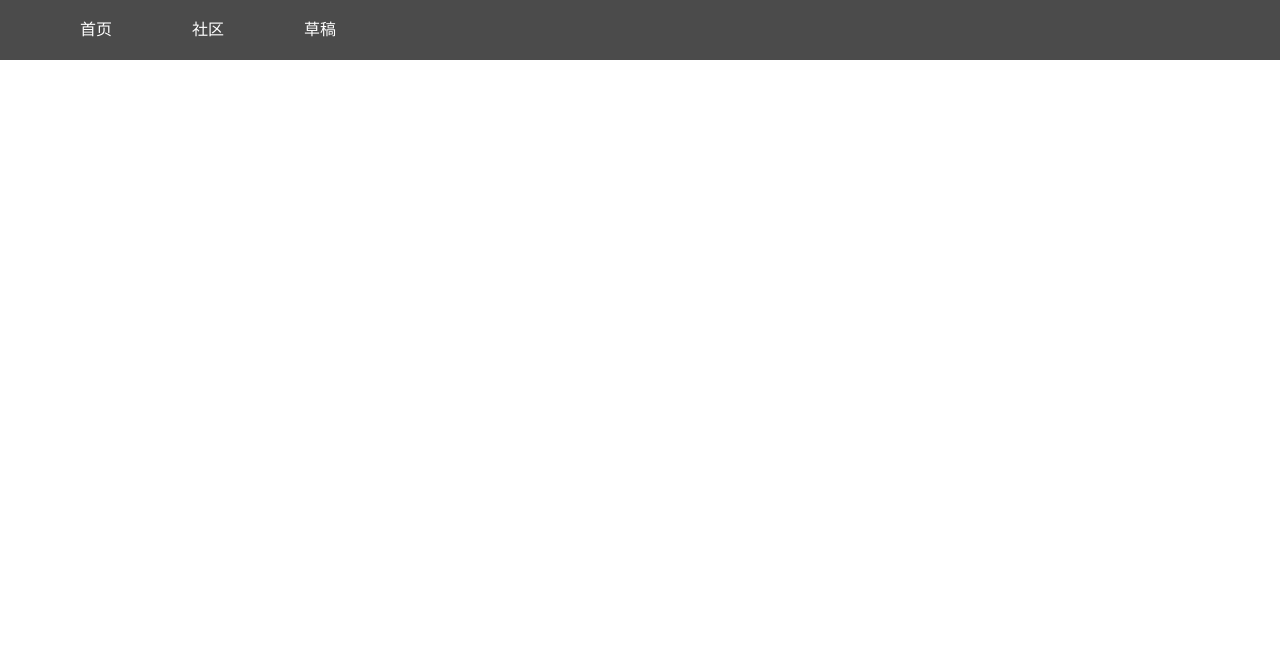
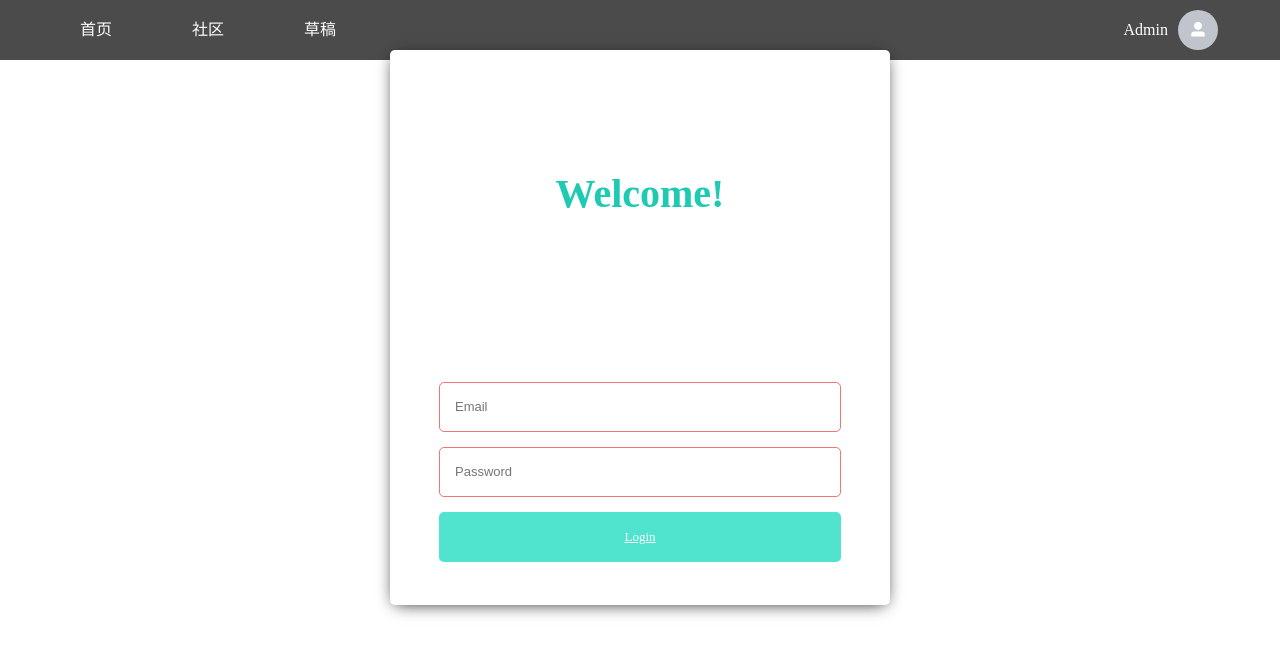
Before and after one commit to DawnLucifer/p5home-fontend, a Vue app: page /#/login in a window 1280 px wide. Shown: the top 656 px of the page. Built offline with nearby package versions, Linux system fonts and the light colour scheme.

Commit message:
before login

```diff
--- a/src/components/Navigator.vue
+++ b/src/components/Navigator.vue
@@ -20,6 +20,10 @@
           index="/sketch"
           @click="togoSketch">草稿
       </el-menu-item>
+      <div class="user-box">
+        <span class="user-text">Admin</span>
+        <el-avatar icon="el-icon-user-solid"></el-avatar>
+      </div>
     </el-menu>
   </div>
 </template>
@@ -71,7 +75,29 @@ export default {
 }
 
 .nav-container {
+  position: relative;
+}
 
+.user-box {
+  float: right;
+  margin-right: 5%;
+  margin-top: 10px;
+  height: 40px;
+}
+
+.user-box .user-text {
+  display: inline-block;
+  margin-right: 10px;
+  line-height: 40px;
+  vertical-align: top;
+}
+
+.nav-container .user-box .user-text {
+  color: white;
+}
+
+.nav-container-home .user-box .user-text {
+  color: black;
 }
 
 </style>
--- a/src/pages/Home.vue
+++ b/src/pages/Home.vue
@@ -8,7 +8,11 @@
         <div class="text-left">enjoy</div>
         <div class="text-right">coding</div>
         <div class="start">
-          <el-button type="danger" plain>Get Start !</el-button>
+          <el-button
+              type="danger"
+              plain
+              @click="gotoSketch"
+          >Get Start !</el-button>
         </div>
 
       </div>
@@ -29,6 +33,11 @@ export default {
   beforeDestroy() {
     this.$store.commit('RECEIVE_HOME', false)
     // console.log('leave')
+  },
+  methods: {
+    gotoSketch() {
+      this.$router.push('/sketch')
+    }
   }
 
 
--- /dev/null
+++ b/src/pages/Login.vue
@@ -0,0 +1,352 @@
+<template>
+  <div class="login" id="login">
+    <a href="javascript:" class="log-close"><i class="icons close"></i></a>
+    <div class="log-bg">
+      <div class="log-cloud cloud1"></div>
+      <div class="log-cloud cloud2"></div>
+      <div class="log-cloud cloud3"></div>
+      <div class="log-cloud cloud4"></div>
+
+      <div class="log-logo">Welcome!</div>
+    </div>
+    <div class="log-email">
+      <input type="text" placeholder="Email" :class="'log-input' + (account===''?' log-input-empty':'')"
+             v-model="account"><input type="password" placeholder="Password"
+                                      :class="'log-input' + (password===''?' log-input-empty':'')" v-model="password">
+      <a href="javascript:" class="log-btn" @click="login">Login</a>
+    </div>
+  </div>
+</template>
+
+<script>
+
+export default {
+  name: 'Login',
+  data() {
+    return {
+      isLoging: false,
+      account: '',
+      password: ''
+    }
+  },
+  methods: {
+    //登录逻辑
+    login() {
+      if (this.account !== '' && this.password !== '') {
+        this.toLogin();
+      }
+    },
+    //登录请求
+    toLogin() {
+      //一般要跟后端了解密码的加密规则
+      //这里例子用的哈希算法来自./js/sha1.min.js
+      // let password_sha = hex_sha1(hex_sha1(this.password));
+      // //需要想后端发送的登录参数
+      // let loginParam = {
+      //   account: this.account,
+      //   password_sha
+      // }
+      //设置在登录状态
+      this.isLoging = true;
+
+      //请求后端,比如:
+      /*this.$http.post( 'example.com/login.php', {
+      param: loginParam).then((response) => {
+        if(response.data.code == 1){
+          let expireDays = 1000 * 60 * 60 * 24 * 15;
+          this.setCookie('session', response.data.session, expireDays);
+          //登录成功后
+          this.$router.push('/user_info');
+        }
+      }, (response) => {
+          //Error
+      });
+      */
+
+      //演示用
+      setTimeout(() => {
+        //登录状态15天后过期
+        let expireDays = 1000 * 60 * 60 * 24 * 15;
+        this.setCookie('session', 'blablablablabla...', expireDays);
+        this.isLoging = false;
+        //登录成功后
+        this.$router.push('/user_info/');
+      }, 3000)
+    }
+  }
+}
+</script>
+
+<style scoped>
+.login {
+  position: fixed;
+  overflow: hidden;
+  left: 50%;
+  margin-left: -250px;
+  top: 50%;
+  margin-top: -350px;
+  width: 500px;
+  min-height: 555px;
+  z-index: 10;
+  right: 140px;
+  background: #fff;
+  -webkit-border-radius: 5px;
+  -moz-border-radius: 5px;
+  -ms-border-radius: 5px;
+  -o-border-radius: 5px;
+  border-radius: 5px;
+  -webkit-box-shadow: 0 3px 16px -5px #070707;
+  box-shadow: 0 3px 16px -5px #070707
+}
+
+.log-close {
+  display: block;
+  position: absolute;
+  top: 12px;
+  right: 12px;
+  opacity: 1;
+}
+
+.log-close:hover .icons {
+  transform: rotate(180deg);
+}
+
+.log-close .icons {
+  opacity: 1;
+  transition: all .3s
+}
+
+.log-cloud {
+  width: 63px;
+  height: 40px;
+  position: absolute;
+  z-index: 1
+}
+
+.login .cloud1 {
+  top: 21px;
+  left: -30px;
+  transform: scale(.6);
+  animation: cloud1 20s linear infinite;
+}
+
+.login .cloud2 {
+  top: 87px;
+  right: 20px;
+  animation: cloud2 19s linear infinite;
+}
+
+.login .cloud3 {
+  top: 160px;
+  left: 5px;
+  transform: scale(.8);
+  animation: cloud3 21s linear infinite;
+}
+
+.login .cloud4 {
+  top: 150px;
+  left: -40px;
+  transform: scale(.4);
+  animation: cloud4 19s linear infinite;
+}
+
+.log-bg {
+  width: 100%;
+  height: 312px;
+  overflow: hidden;
+}
+
+.log-logo {
+  height: 80px;
+  margin: 120px auto 25px;
+  text-align: center;
+  color: #1fcab3;
+  font-weight: bold;
+  font-size: 40px;
+}
+
+.log-text {
+  color: #57d4c3;
+  font-size: 13px;
+  text-align: center;
+  margin: 0 auto;
+}
+
+.log-logo, .log-text {
+  z-index: 2
+}
+
+.icons {
+  display: inline-block;
+}
+
+.close {
+  height: 16px;
+  width: 16px;
+  background-position: -13px 0;
+}
+
+.login-email {
+  height: 17px;
+  width: 29px;
+  background-position: -117px 0;
+}
+
+.log-btns {
+  padding: 15px 0;
+  margin: 0 auto;
+}
+
+.log-btn {
+  width: 402px;
+  display: block;
+  text-align: left;
+  line-height: 50px;
+  margin: 0 auto 15px;
+  height: 50px;
+  color: #fff;
+  font-size: 13px;
+  -webkit-border-radius: 5px;
+  background-color: #3B5999;
+  -moz-border-radius: 5px;
+  -ms-border-radius: 5px;
+  -o-border-radius: 5px;
+  border-radius: 5px;
+  position: relative;
+}
+
+.log-btn.tw {
+  background-color: #13B4E9
+}
+
+.log-btn.email {
+  background-color: #50E3CE
+}
+
+.log-btn:hover, .log-btn:focus {
+  color: #fff;
+  opacity: .8;
+}
+
+.log-email {
+  text-align: center;
+  margin-top: 20px;
+}
+
+.log-email .log-btn {
+  background-color: #50E3CE;
+  text-align: center;
+}
+
+.log-input-empty {
+  border: 1px solid #f37474 !important;
+}
+
+.isloading {
+  background: #d6d6d6
+}
+
+.log-btn .icons {
+  margin-left: 30px;
+  vertical-align: middle;
+}
+
+.log-btn .text {
+  left: 95px;
+  line-height: 50px;
+  text-align: left;
+  position: absolute;
+}
+
+.log-input {
+  width: 370px;
+  overflow: hidden;
+  padding: 0 15px;
+  font-size: 13px;
+  border: 1px solid #EBEBEB;
+  margin: 0 auto 15px;
+  height: 48px;
+  line-height: 48px;
+  -webkit-border-radius: 5px;
+  -moz-border-radius: 5px;
+  -ms-border-radius: 5px;
+  -o-border-radius: 5px;
+  border-radius: 5px;
+}
+
+.log-input.warn {
+  border: 1px solid #f88787
+}
+
+@-webkit-keyframes cloud1 {
+  0% {
+    left: 200px
+  }
+  100% {
+    left: -130px;
+  }
+}
+
+@keyframes cloud1 {
+  0% {
+    left: 200px
+  }
+  100% {
+    left: -130px;
+  }
+}
+
+@-webkit-keyframes cloud2 {
+  0% {
+    left: 500px;
+  }
+  100% {
+    left: -90px;
+  }
+}
+
+@keyframes cloud2 {
+  0% {
+    left: 500px;
+  }
+  100% {
+    left: -90px;
+  }
+}
+
+@-webkit-keyframes cloud3 {
+  0% {
+    left: 620px;
+  }
+  100% {
+    left: -70px;
+  }
+}
+
+@keyframes cloud3 {
+  0% {
+    left: 620px;
+  }
+  100% {
+    left: -70px;
+  }
+}
+
+@-webkit-keyframes cloud4 {
+  0% {
+    left: 100px;
+  }
+  100% {
+    left: -70px;
+  }
+}
+
+@keyframes cloud4 {
+  0% {
+    left: 100px;
+  }
+  100% {
+    left: -70px;
+  }
+}
+</style>
--- a/src/router/index.js
+++ b/src/router/index.js
@@ -3,6 +3,7 @@ import VueRouter from "vue-router";
 import CodeEditor from "@/pages/CodeEditor";
 import Render from "@/pages/Render";
 import Home from "@/pages/Home";
+import Login from "@/pages/Login";
 
 Vue.use(VueRouter)
 
@@ -37,6 +38,10 @@ const router = new VueRouter({
     {
       path: '/',
       component: Home
+    },
+    {
+      path: '/login',
+      component: Login
     }
   ]
 })
```
